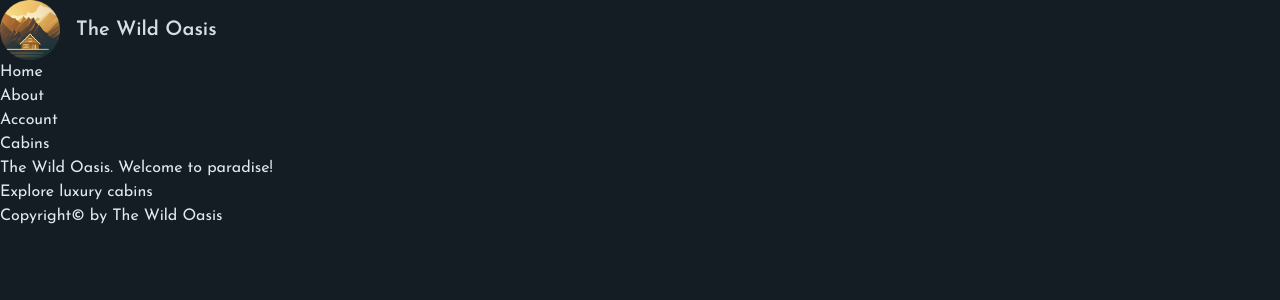
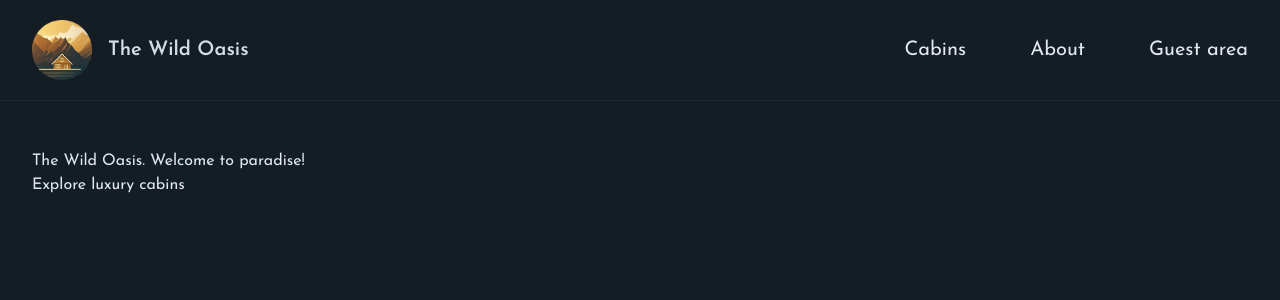
Before and after one commit to akmalzidani/the-wild-oasis-website, a Next.js app: page / in a window 1280 px wide. Shown: the top 300 px of the page. Built offline with nearby package versions, Linux system fonts and the light colour scheme.

Commit message:
feat: implement Header component and update layout structure

```diff
--- /dev/null
+++ b/app/_components/Header.js
@@ -0,0 +1,15 @@
+import Navigation from '@/app/_components/Navigation';
+import Logo from '@/app/_components/Logo';
+
+function Header() {
+  return (
+    <header className='border-b border-primary-900 px-8 py-5'>
+      <div className='flex justify-between items-center max-w-7xl mx-auto'>
+        <Logo />
+        <Navigation />
+      </div>
+    </header>
+  );
+}
+
+export default Header;
--- a/app/_components/Navigation.js
+++ b/app/_components/Navigation.js
@@ -2,19 +2,31 @@
 
 export default function Navigation() {
   return (
-    <nav>
-      <ul>
+    <nav className="z-10 text-xl">
+      <ul className="flex items-center gap-16">
         <li>
-          <Link href="/">Home</Link>
+          <Link
+            href="/cabins"
+            className="transition-colors hover:text-accent-400"
+          >
+            Cabins
+          </Link>
         </li>
         <li>
-          <Link href="/about">About</Link>
+          <Link
+            href="/about"
+            className="transition-colors hover:text-accent-400"
+          >
+            About
+          </Link>
         </li>
         <li>
-          <Link href="/account">Account</Link>
-        </li>
-        <li>
-          <Link href="/cabins">Cabins</Link>
+          <Link
+            href="/account"
+            className="transition-colors hover:text-accent-400"
+          >
+            Guest area
+          </Link>
         </li>
       </ul>
     </nav>
--- a/app/layout.js
+++ b/app/layout.js
@@ -1,4 +1,4 @@
-import Logo from "./_components/Logo";
+import Header from "./_components/Header";
 import Navigation from "./_components/Navigation";
 
 import "@/app/_styles/globals.css";
@@ -23,14 +23,13 @@
   return (
     <html lang="en">
       <body
-        className={`${josefin.className} min-h-screen bg-primary-950 text-primary-50`}
+        className={`${josefin.className} antialiased min-h-screen bg-primary-950 text-primary-50 flex flex-col`}
       >
-        <header>
-          <Logo />
-        </header>
-        <Navigation />
-        <main>{children}</main>
-        <footer>Copyright© by The Wild Oasis</footer>
+        <Header />
+
+        <div className="flex-1 px-8 py-12">
+          <main className="mx-auto max-w-7xl">{children}</main>
+        </div>
       </body>
     </html>
   );
```
